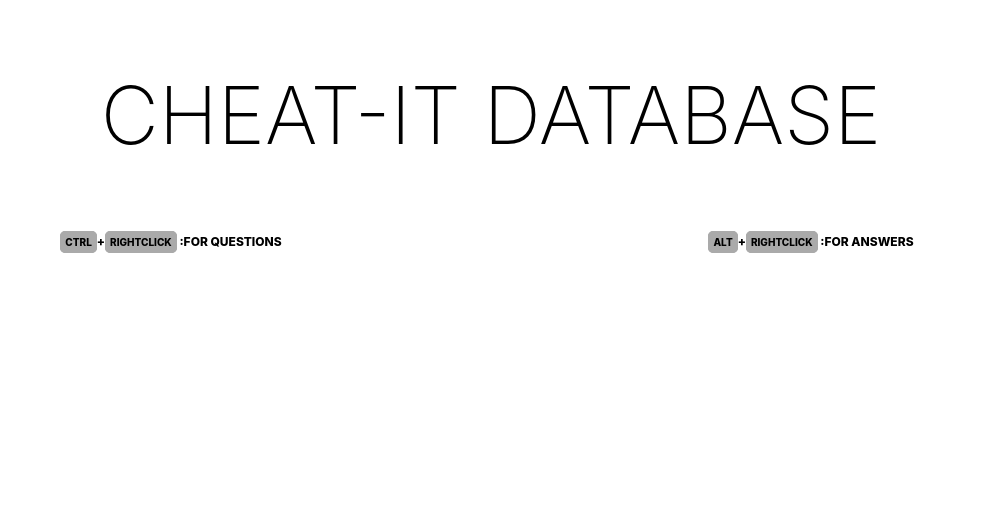
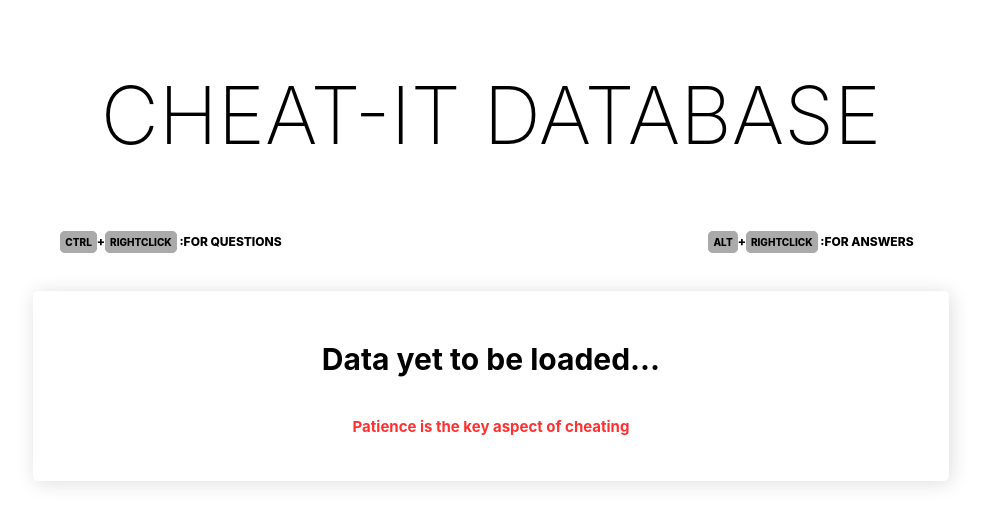
Before and after one commit to fuck-eer/cheaters, a React (Create React App) app in the folder webb app/: page / in a window 1280 px wide. Shown: the top 524 px of the page, without its empty margins (149-1134 px from the left). Built offline with nearby package versions, Linux system fonts and the light colour scheme; no server answers.

Commit message:
error handeled

```diff
--- a/webb app/src/containers/Showresults.js
+++ b/webb app/src/containers/Showresults.js
@@ -17,13 +17,13 @@ axios.get('https://cheat-it.firebaseio.com/answers.json')
     .then(res=>{this.setState({loading:false,answers:Object.values(res.data)})
     // console.log(this.state.answers)
 })
-     .catch(err=>{this.setState({loading:false})
+     .catch(err=>{this.setState({loading:'error'})
          console.log(err)})
 axios.get('https://cheat-it.firebaseio.com/question.json')
     .then(res=>{this.setState({loading:false,questions:Object.values(res.data)})
     // console.log(this.state.questions)
 })
-     .catch(err=>{this.setState({loading:false})
+     .catch(err=>{this.setState({loading:'error'})
      console.log(err)})
 }
 
@@ -44,7 +44,11 @@ axios.get('https://cheat-it.firebaseio.com/question.json')
 
 render(){
 
-let data=<Spinner />;
+let data=<Spinner />
+// (<div className='res'>
+// <h4 style={{textAlign:'center'}}>Data yet to be loaded...</h4>
+// <h6 style={{textAlign:'center'}}>Patience is the key aspect of cheating</h6>
+// </div>);
 
 if(!this.state.loading){
 
@@ -66,6 +70,15 @@ return (<Showres id={ele.id} question={ele.question} key={ele.id} answer={ans}/>
 
 
 
+
+
+}
+
+else if(this.state.loading==='error'){
+    data= (<div className='res'>
+    <h4 style={{textAlign:'center',fontSize:'30px'}}>Data yet to be loaded...</h4>
+    <h6 style={{textAlign:'center',fontSize:'15px',color:'#ff3030'}}>Patience is the key aspect of cheating</h6>
+    </div>);
 }
 
 
```
